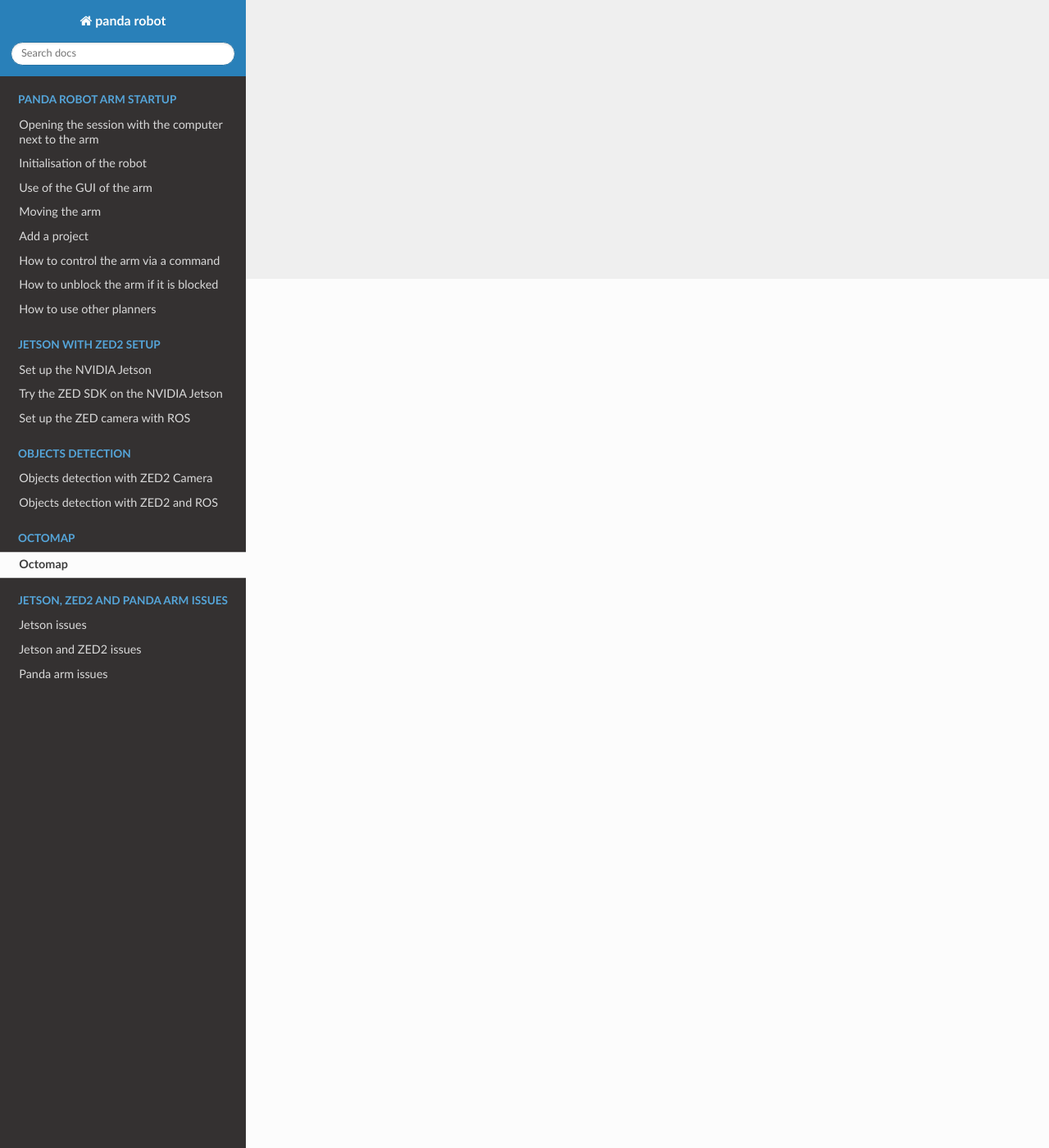
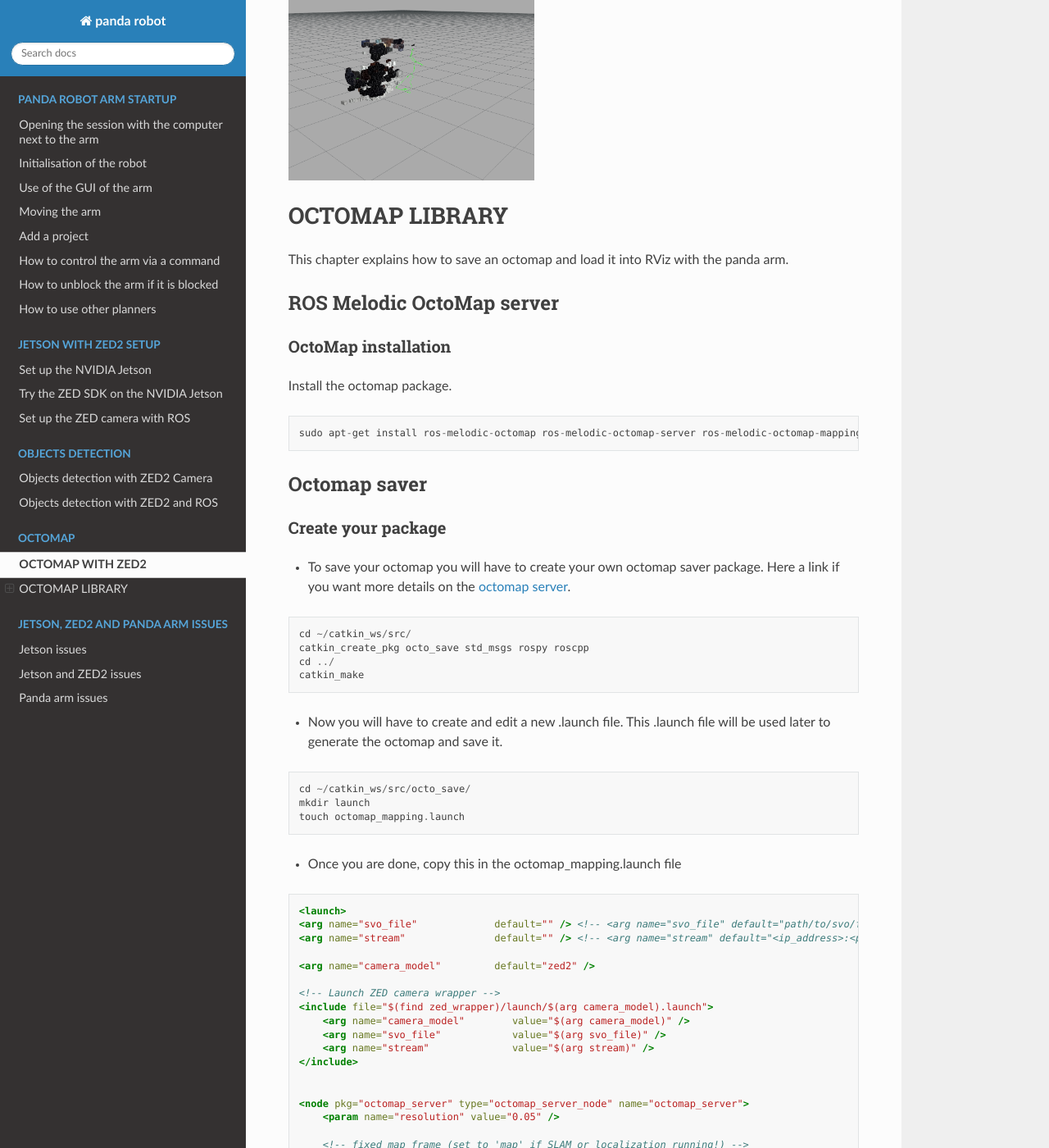
Before and after one commit to kmerckae/panda_safe_hrc_tutorial, a Sphinx documentation site: the page built from source/zed_jetson_octomap/octomap.rst, in a window 1280 px wide and 1400 px high, scrolled down 1060 px. Shown: the whole window at 82% size. Built offline with Sphinx 7.4.7 and the Read the Docs theme 2.0.0, drawn with Linux system fonts in a browser that asks for light colours; some of the changed text lies outside the part shown.

Commit message:
modification octomap >> add octomap saver

```diff
--- a/source/zed_jetson_octomap/octomap.rst
+++ b/source/zed_jetson_octomap/octomap.rst
@@ -1,5 +1,122 @@
-Octomap
-=======
+OCTOMAP WITH ZED2
+=================
 
 This section will help you to visualize 3D map in RViz.
-I supposed you have the :ref:`zed-ros-wrapper<ZED_ROS_WRAPPER>` example, if not go clone it before starting.
+I supposed you have already cloned the :ref:`zed-ros-wrapper<ZED_ROS_WRAPPER>` example.
+
+To display the octomap run
+
+.. code::
+
+    roslaunch zed_rtabmap_example zed_rtabmap.launch
+
+* You will have to add the PointCloud2 display in your RViz.
+
+.. image:: ./images/display.png
+    :width: 300
+
+* Change the settings of the PointCloud2 to the following
+
+.. image:: ./images/settings.png
+    :width: 300
+
+If everything goes well an octomap will be generated from the point cloud
+
+.. image:: ./images/octomap.png
+    :width: 300
+
+
+OCTOMAP LIBRARY
+===============
+
+This chapter explains how to save an octomap and load it into RViz with the panda arm.
+
+ROS Melodic OctoMap server
+**************************
+
+OctoMap installation
+--------------------
+
+Install the octomap package.
+
+.. code::
+
+    sudo apt-get install ros-melodic-octomap ros-melodic-octomap-server ros-melodic-octomap-mapping ros-melodic-octomap-ros ros-melodic-octomap-msgs
+
+Octomap saver
+*************
+
+Create your package
+-------------------
+
+* To save your octomap you will have to create your own octomap saver package. Here a link if you want more details on the `octomap server <http://wiki.ros.org/octomap_server>`_.
+
+.. code::
+
+    cd ~/catkin_ws/src/
+    catkin_create_pkg octo_save std_msgs rospy roscpp
+    cd ../
+    catkin_make
+
+* Now you will have to create and edit a new .launch file. This .launch file will be used later to generate the octomap and save it.
+
+.. code::
+
+    cd ~/catkin_ws/src/octo_save/
+    mkdir launch
+    touch octomap_mapping.launch
+
+* Once you are done, copy this in the octomap_mapping.launch file
+
+.. code:: XML
+
+    <launch>
+    <arg name="svo_file"             default="" /> <!-- <arg name="svo_file" default="path/to/svo/file.svo"> -->
+    <arg name="stream"               default="" /> <!-- <arg name="stream" default="<ip_address>:<port>"> -->
+
+    <arg name="camera_model"         default="zed2" />
+
+    <!-- Launch ZED camera wrapper -->
+    <include file="$(find zed_wrapper)/launch/$(arg camera_model).launch">
+        <arg name="camera_model"        value="$(arg camera_model)" />
+        <arg name="svo_file"            value="$(arg svo_file)" />
+        <arg name="stream"              value="$(arg stream)" />
+    </include>
+
+
+    <node pkg="octomap_server" type="octomap_server_node" name="octomap_server">
+        <param name="resolution" value="0.05" />
+
+        <!-- fixed map frame (set to 'map' if SLAM or localization running!) -->
+        <param name="frame_id" type="string" value="odom" />
+
+        <!-- maximum range to integrate (speedup!) -->
+        <param name="sensor_model/max_range" value="5.0" />
+
+        <!-- data source to integrate (PointCloud2) -->
+        <remap from="cloud_in" to="/zed2/zed_node/point_cloud/cloud_registered" />
+
+    </node>
+
+    <node name="rviz" pkg="rviz" type="rviz" args="-d $(find zed_display_rviz)/rviz/$(arg camera_model).rviz" output="screen" />
+
+    </launch>
+
+* Launch it
+
+.. code::
+
+    roslaunch octo_save octomap_mapping.launch
+
+* Add a MarkerArray display and then modify the MarkerArray settings as following
+
+.. image:: ./images/settings_octo.png
+    :width: 300
+
+Here you are
+
+.. image:: ./images/octomap_.png
+    :width: 300
+
+Save the octomap
+----------------
```
Also changed, not shown: source/zed_jetson_octomap/images/display.png (added), source/zed_jetson_octomap/images/display_octo_save.png (added), source/zed_jetson_octomap/images/octomap.png (added), source/zed_jetson_octomap/images/octomap_.png (added), source/zed_jetson_octomap/images/settings.png (added), source/zed_jetson_octomap/images/settings_octo.png (added).
